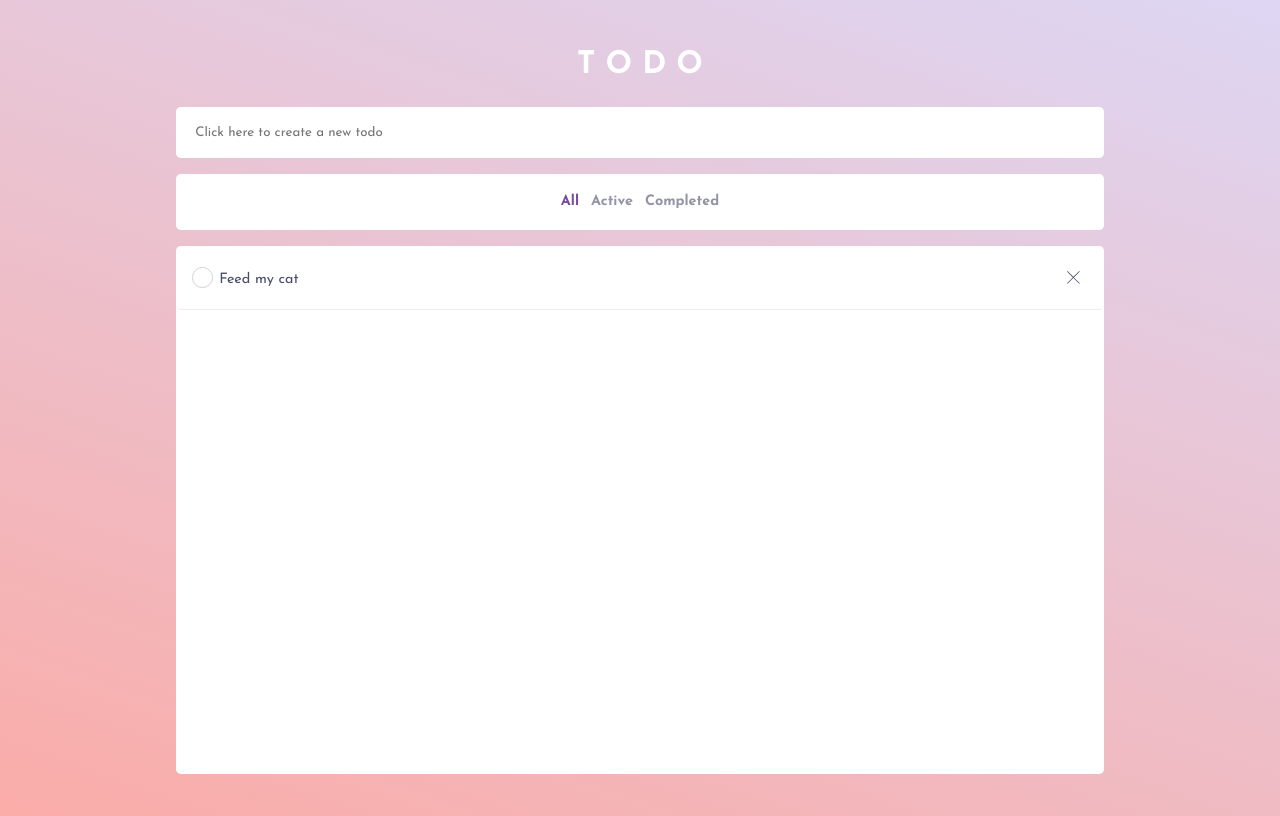
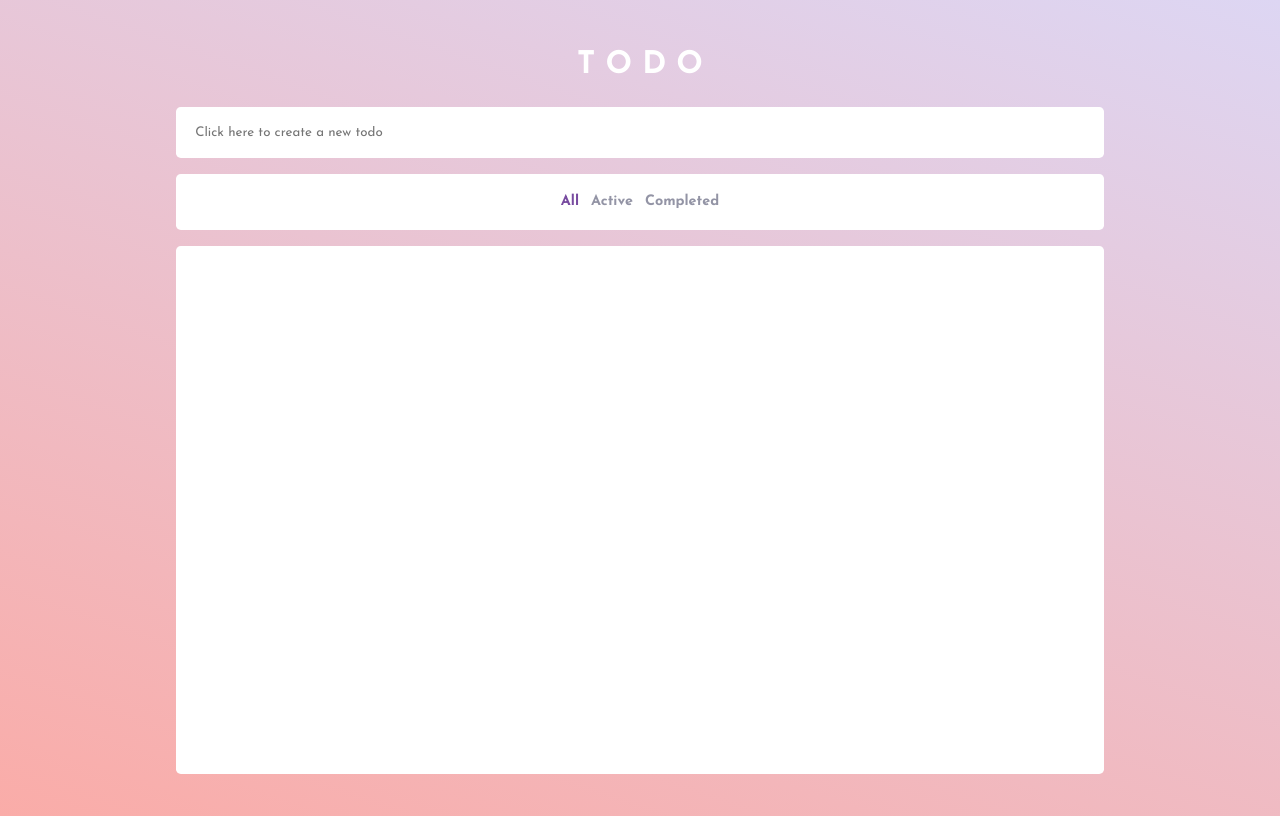
Before and after one commit to minjaechang/todo-app, a plain HTML site: page index.html in a window 1280 px wide. Drawn offline with Linux system fonts and the light colour scheme.

Commit message:
Remove dummy todo

```diff
--- a/index.html
+++ b/index.html
@@ -32,27 +32,7 @@
           <button class="filter-item" data-filter="active">Active</button>
           <button class="filter-item" data-filter="completed">Completed</button>
         </div>
-        <ul class="todo-list">
-          <li class="todo-item" data-type="active" data-id="example">
-            <div class="todo-check">
-              <div class="complete-btn" data-id="example">
-                <img
-                  class="check-icon"
-                  src="./images/icon-check.svg"
-                  alt="check icon"
-                />
-              </div>
-              <span class="todo-description">Feed my cat</span>
-            </div>
-            <div class="delete-btn" data-id="example">
-              <img
-                class="cross-icon"
-                src="./images/icon-cross.svg"
-                alt="cross icon"
-              />
-            </div>
-          </li>
-        </ul>
+        <ul class="todo-list"></ul>
       </section>
     </div>
   </body>
```
